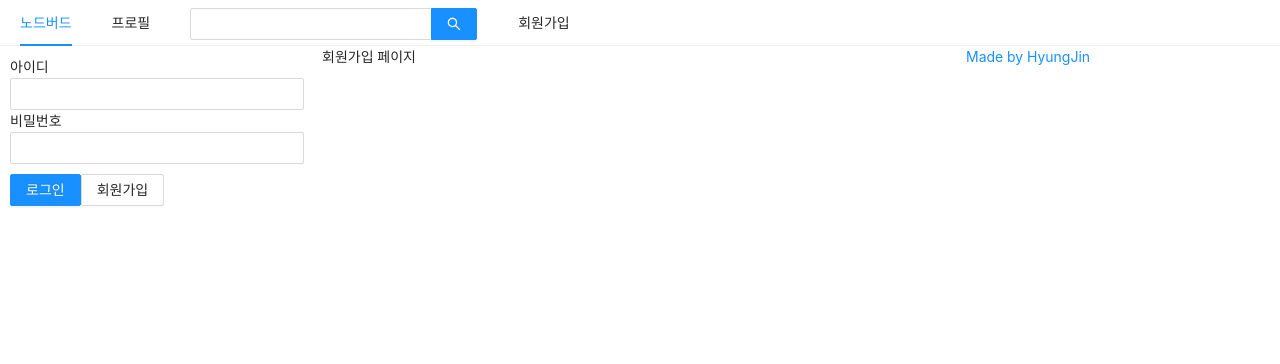
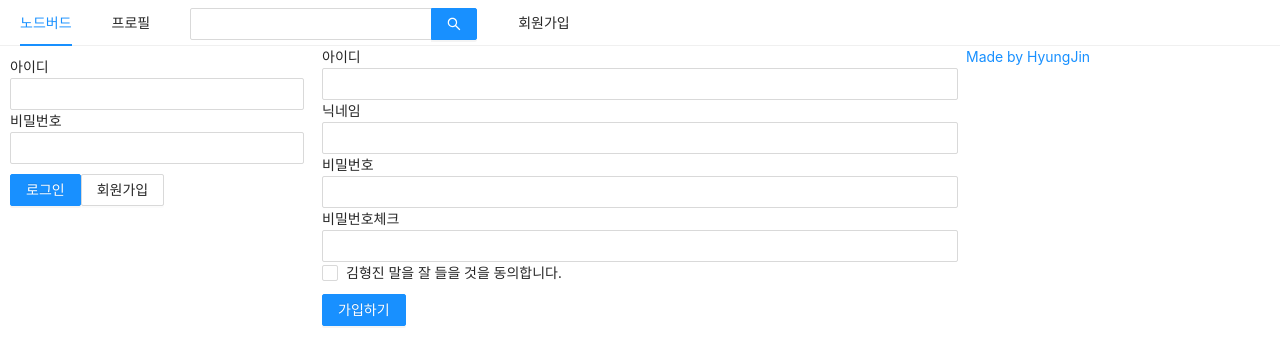
Before and after one commit to HJ97Kim/React-NodeBird, a Next.js app in the folder prepare/front/: page /signup in a window 1280 px wide. Shown: the top 364 px of the page. Built offline with nearby package versions, Linux system fonts and the light colour scheme.

Commit message:
signup page 커스텀 훅

```diff
--- a/prepare/front/components/LoginForm.js
+++ b/prepare/front/components/LoginForm.js
@@ -1,8 +1,10 @@
 /* eslint-disable react/prop-types */
-import React, { useCallback, useState } from 'react';
+import React, { useCallback } from 'react';
 import { Form, Input, Button } from 'antd';
 import Link from 'next/link';
 import styled from 'styled-components';
+import PropTypes from 'prop-types';
+import useInput from '../hooks/useInput';
 
 const ButtonWrapper = styled.div`
   margin-top: 10px;
@@ -13,16 +15,8 @@
 `;
 
 const LoginForm = ({ setIsLoggedIn }) => {
-  const [id, setId] = useState('');
-  const [password, setPassword] = useState('');
-
-  const onChangeId = useCallback((e) => {
-    setId(e.target.value);
-  }, []);
-
-  const onChangePassword = useCallback((e) => {
-    setPassword(e.target.value);
-  }, []);
+  const [id, onChangeId] = useInput('');
+  const [password, onChangePassword] = useInput('');
 
   const onSubmitForm = useCallback(() => {
     console.log(id, password);
@@ -55,4 +49,8 @@
   );
 }
 
+LoginForm.propTypes = {
+  setIsLoggedIn: PropTypes.func.isRequired,
+};
+
 export default LoginForm;
--- /dev/null
+++ b/prepare/front/hooks/useInput.js
@@ -0,0 +1,9 @@
+import { useState, useCallback } from 'react';
+
+export default (initialValue = null) => {
+  const [value, setValue] = useState(initialValue);
+  const handler = useCallback((e) => {
+    setValue(e.target.value);
+  }, []);
+  return [value, handler];
+}
--- a/prepare/front/pages/signup.js
+++ b/prepare/front/pages/signup.js
@@ -1,15 +1,86 @@
-import React from 'react';
+import React, { useCallback, useState } from 'react';
+import Head from 'next/head';
+import { Form, Input, Checkbox, Button } from 'antd';
+import styled from 'styled-components';
+
 import AppLayout from '../components/AppLayout';
-import Head from 'next/head';
+import useInput from '../hooks/useInput';
+
+const ErrorMessage = styled.div`
+  color: red;
+`;
 
 const Signup = () => {
+  const [id, onChangeId] = useInput('');
+  const [nickname, onChangeNickname] = useInput('');
+  const [password, onChangePassword] = useInput('');
+
+  const [passwordCheck, setPasswordCheck] = useState('');
+  const [passwordError, setPasswordError] = useState(false);
+  const onChangePasswordCheck = useCallback((e) => {
+    setPasswordCheck(e.target.value);
+    setPasswordError(e.target.value !== password);
+  }, [password]);
+
+  const [term, setTerm] = useState('');
+  const [termError, setTermError] = useState(false);
+  const onChangeTerm = useCallback((e) => {
+    setTerm(e.target.checked);
+    setTermError(false);
+  }, []);
+
+  const onSubmit = useCallback(() => {
+    if (password !== passwordCheck) {
+      return setPasswordError(true);
+    }
+    if (!term) {
+      return setTermError(true);
+    }
+    console.log(id, nickname, password);
+  }, [password, passwordCheck, term]);
+
   return (
-    <>
+    <AppLayout>
       <Head>
         <title>회원가입 | NodeBird</title>
       </Head>
-      <AppLayout>회원가입 페이지</AppLayout>
-    </>
+      <Form onFinish={onSubmit}>
+        <div>
+          <label htmlFor="user-id">아이디</label>
+          <br />
+          <Input name="user-id" value={id} required onChange={onChangeId} />
+        </div>
+        <div>
+          <label htmlFor="user-nick">닉네임</label>
+          <br />
+          <Input name="user-nick" value={nickname} required onChange={onChangeNickname} />
+        </div>
+        <div>
+          <label htmlFor="user-password">비밀번호</label>
+          <br />
+          <Input name="user-password" type="password" value={password} onChange={onChangePassword} />
+        </div>
+        <div>
+          <label htmlFor="user-password-check">비밀번호체크</label>
+          <br />
+          <Input
+            name="user-password-check"
+            type="password"
+            value={passwordCheck}
+            required
+            onChange={onChangePasswordCheck}
+          />
+          {passwordError && <ErrorMessage>비밀번호가 일치하지 않습니다.</ErrorMessage>}
+        </div>
+        <div>
+          <Checkbox name="user-term" checked={term} onChange={onChangeTerm}>김형진 말을 잘 들을 것을 동의합니다.</Checkbox>
+          {termError && <ErrorMessage>약관에 동의하셔야 합니다.</ErrorMessage>}
+        </div>
+        <div style={{ marginTop: 10 }}>
+          <Button type="primary" htmlType="submit">가입하기</Button>
+        </div>
+      </Form>
+    </AppLayout>
   );
 };
 
```
